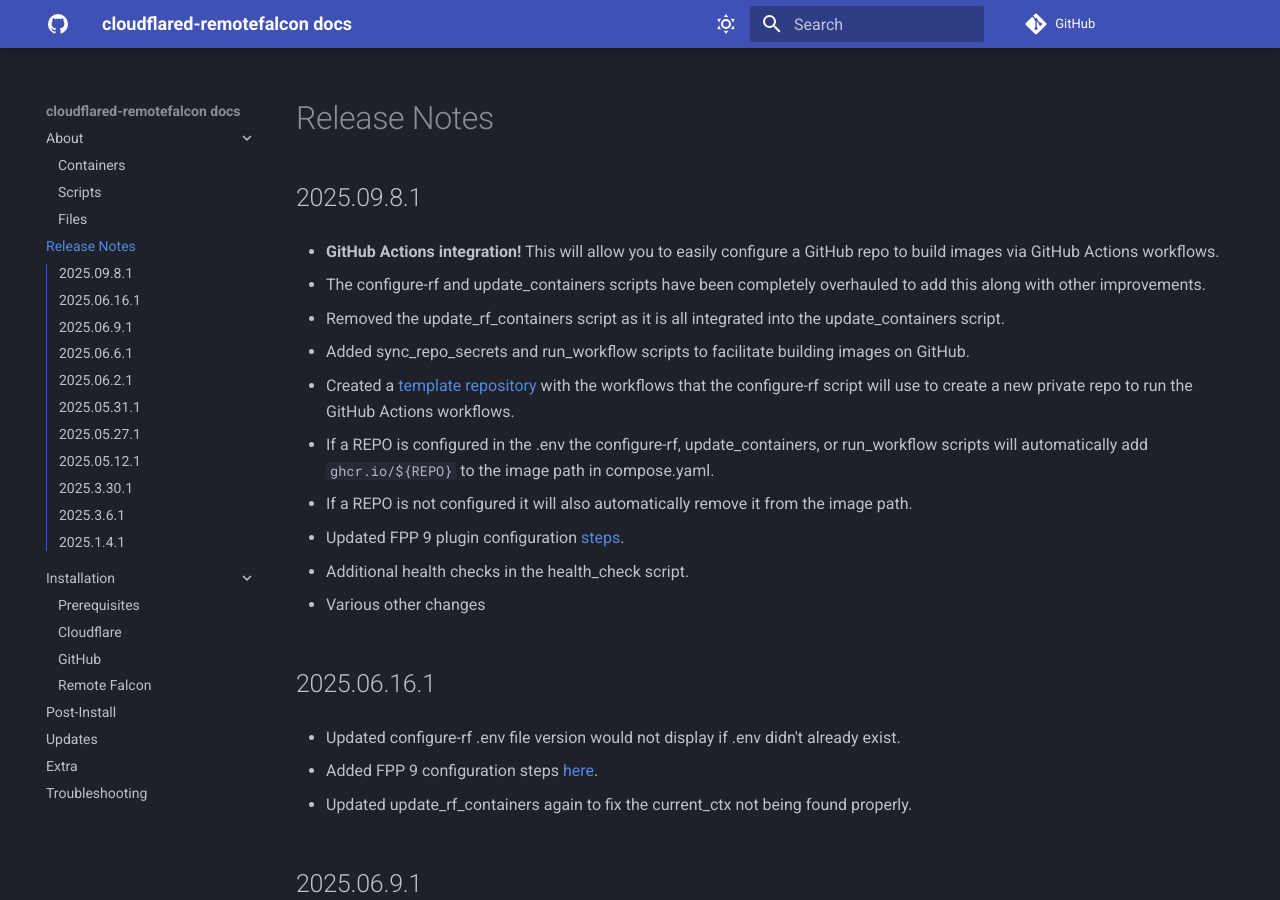
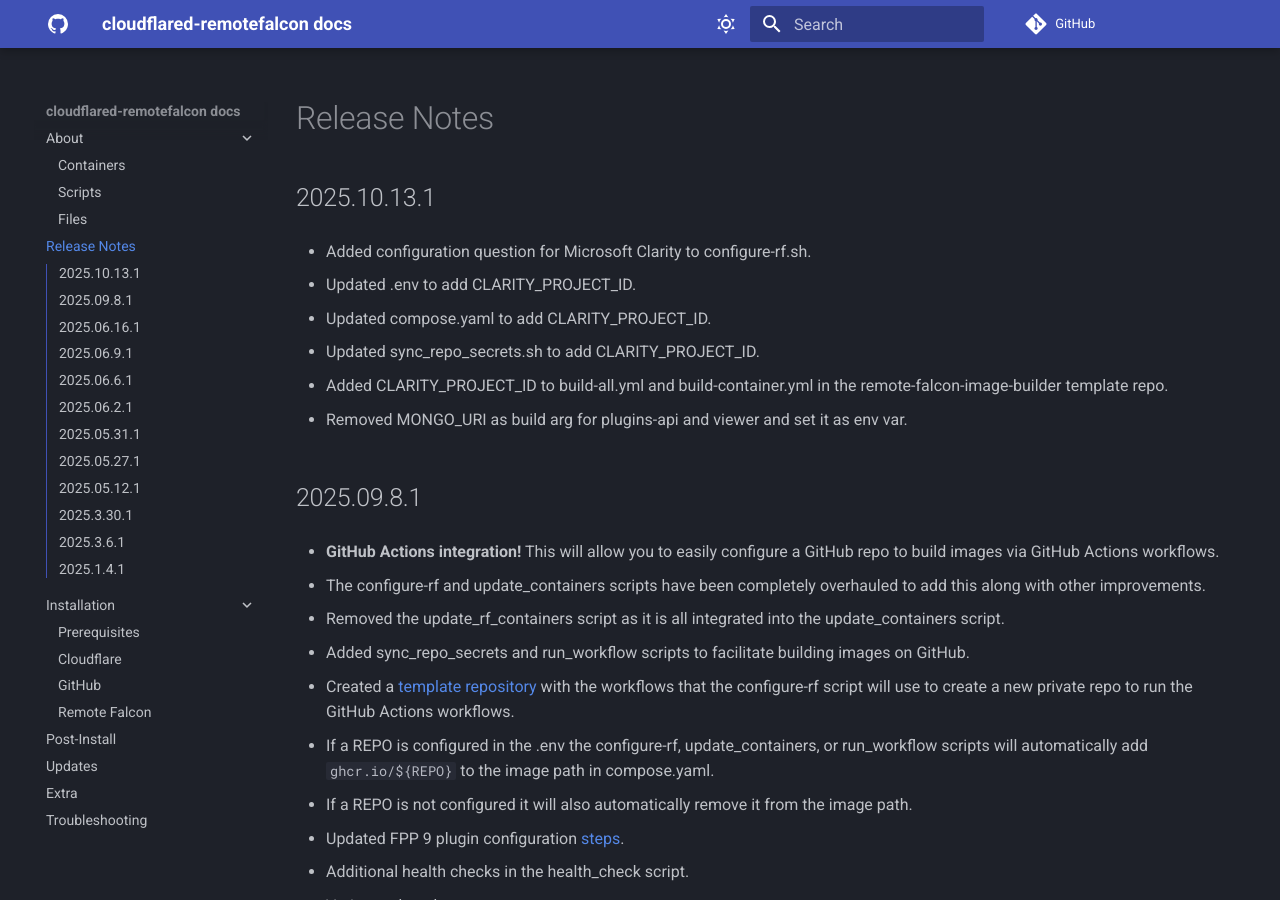
Before and after one commit to Ne0n09/cloudflared-remotefalcon, an MkDocs documentation site: the page built from docs/release-notes.md, in a window 1280 px wide and 900 px high. Built offline with MkDocs 1.6.1 and Material for MkDocs 9.7.7, drawn with Linux system fonts in a browser that asks for light colours; comment, search, counter and statistics services are not loaded.

Commit message:
- Added configuration question for Microsoft Clarity to configure-rf.sh.
- Updated .env to add CLARITY_PROJECT_ID.

- Updated compose.yaml to add CLARITY_PROJECT_ID.

- Updated sync_repo_secrets.sh to add CLARITY_PROJECT_ID.

- Added CLARITY_PROJECT_ID to build-all.yml and build-container.yml in the remote-falcon-image-builder template repo.

- Removed MONGO_URI as build arg for plugins-api and viewer and set it as env var.

```diff
--- a/docs/release-notes.md
+++ b/docs/release-notes.md
@@ -1,4 +1,18 @@
 # Release Notes
+
+## 2025.10.13.1
+
+- Added configuration question for Microsoft Clarity to configure-rf.sh.
+
+- Updated .env to add CLARITY_PROJECT_ID.
+
+- Updated compose.yaml to add CLARITY_PROJECT_ID.
+
+- Updated sync_repo_secrets.sh to add CLARITY_PROJECT_ID.
+
+- Added CLARITY_PROJECT_ID to build-all.yml and build-container.yml in the remote-falcon-image-builder template repo.
+
+- Removed MONGO_URI as build arg for plugins-api and viewer and set it as env var.
 
 ## 2025.09.8.1
 
```
Also changed, not shown: docs/about/files.md (+5 -1 lines), docs/install/index.md (+1 -1 lines), docs/updates.md (+6 -0 lines), 5 other files.
